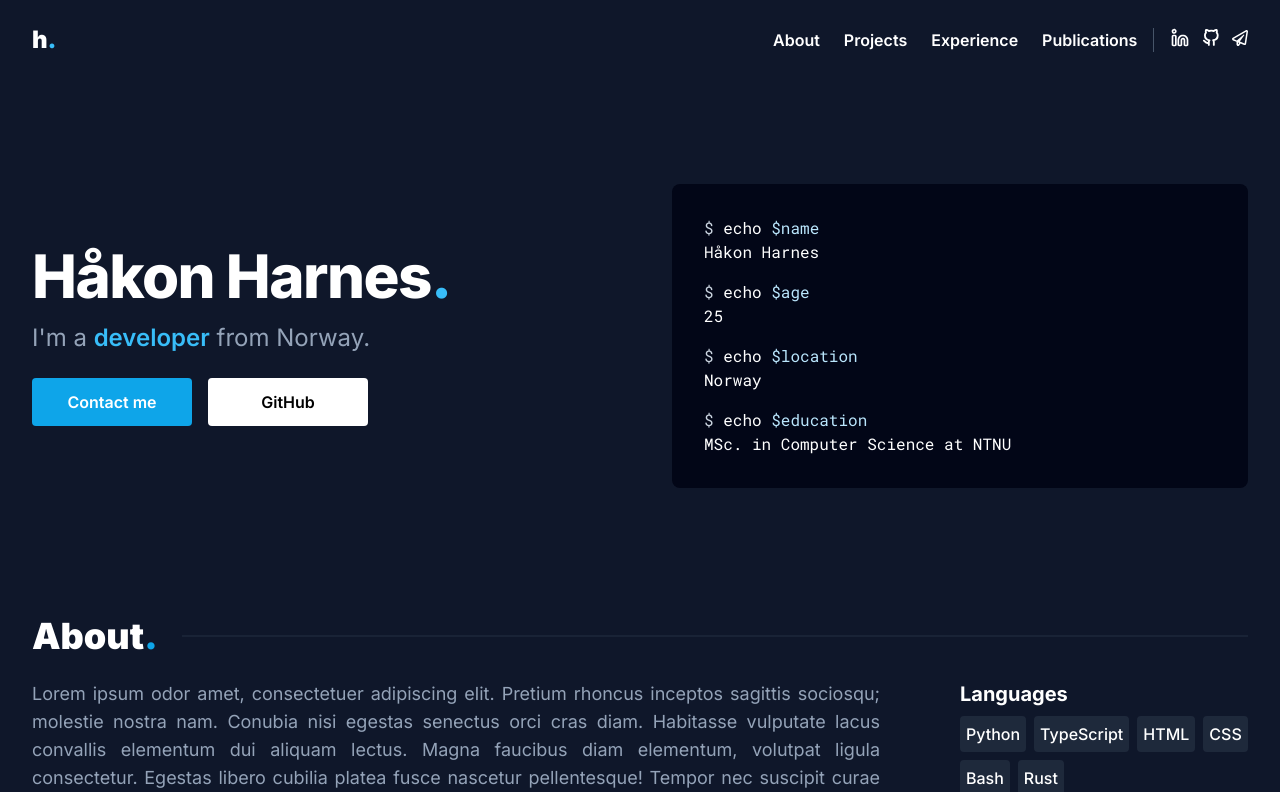
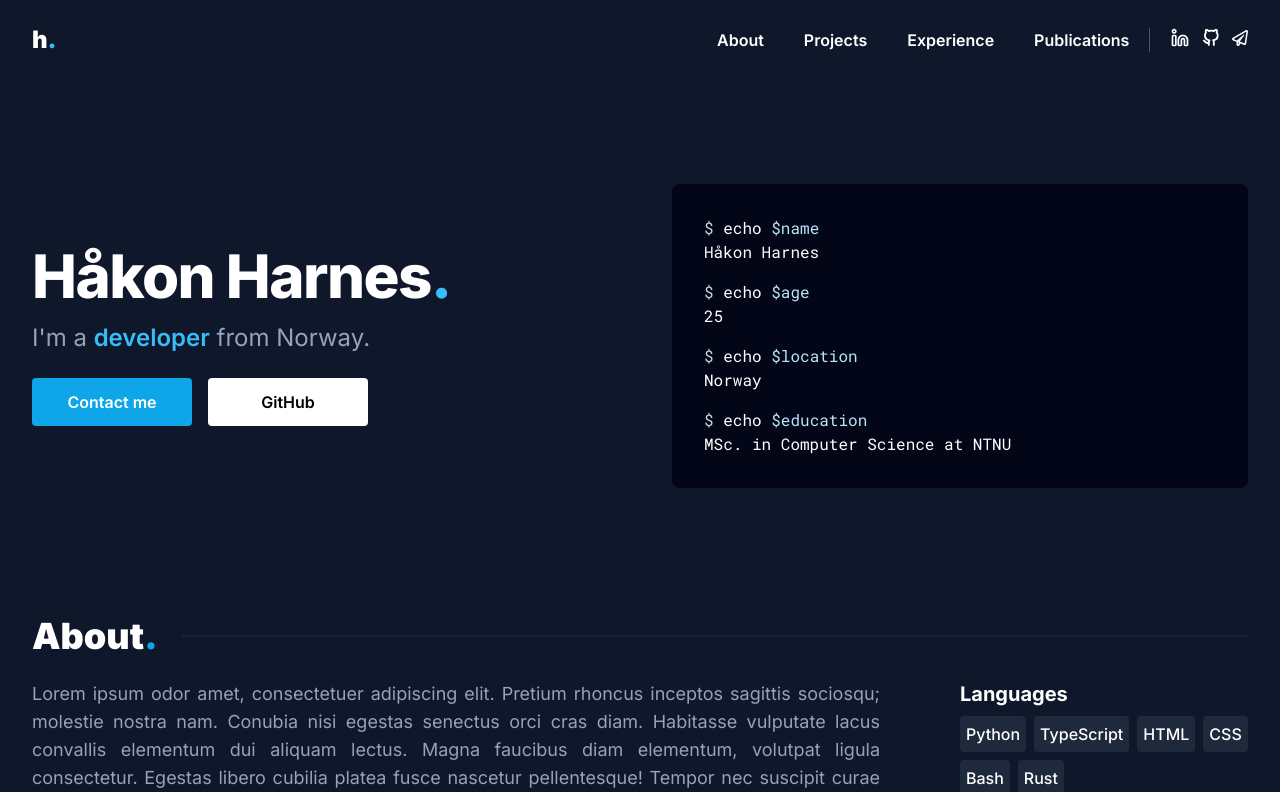
Before and after one commit to HakonHarnes/website, a Next.js app: page / in a window 1280 px wide. Shown: the top 792 px of the page. Built offline with nearby package versions, Linux system fonts and the light colour scheme.

Commit message:
chore: increase header button padding

```diff
--- a/app/components/HeaderSection.tsx
+++ b/app/components/HeaderSection.tsx
@@ -14,7 +14,7 @@ export default function HeaderSection() {
         </li>
       </ul>
       <div className="xs:flex">
-        <ul className="flex justify-between sm:gap-6 xs:flex-1 xs:border-r xs:border-r-slate-600 xs:pr-3 sm:pr-4">
+        <ul className="flex justify-between sm:gap-6 md:gap-10 xs:flex-1 xs:border-r xs:border-r-slate-600 xs:pr-3 sm:pr-4 md:pr-5">
           <li>
             <InternalLink href="/#about">About</InternalLink>
           </li>
@@ -34,7 +34,7 @@ export default function HeaderSection() {
             <InternalLink href="/#publications">Pub.</InternalLink>
           </li>
         </ul>
-        <ul className="hidden xs:block xs:pl-3 sm:pl-4">
+        <ul className="hidden xs:block xs:pl-3 sm:pl-4 sm:pl-5">
           <SocialLinks />
         </ul>
       </div>
```
